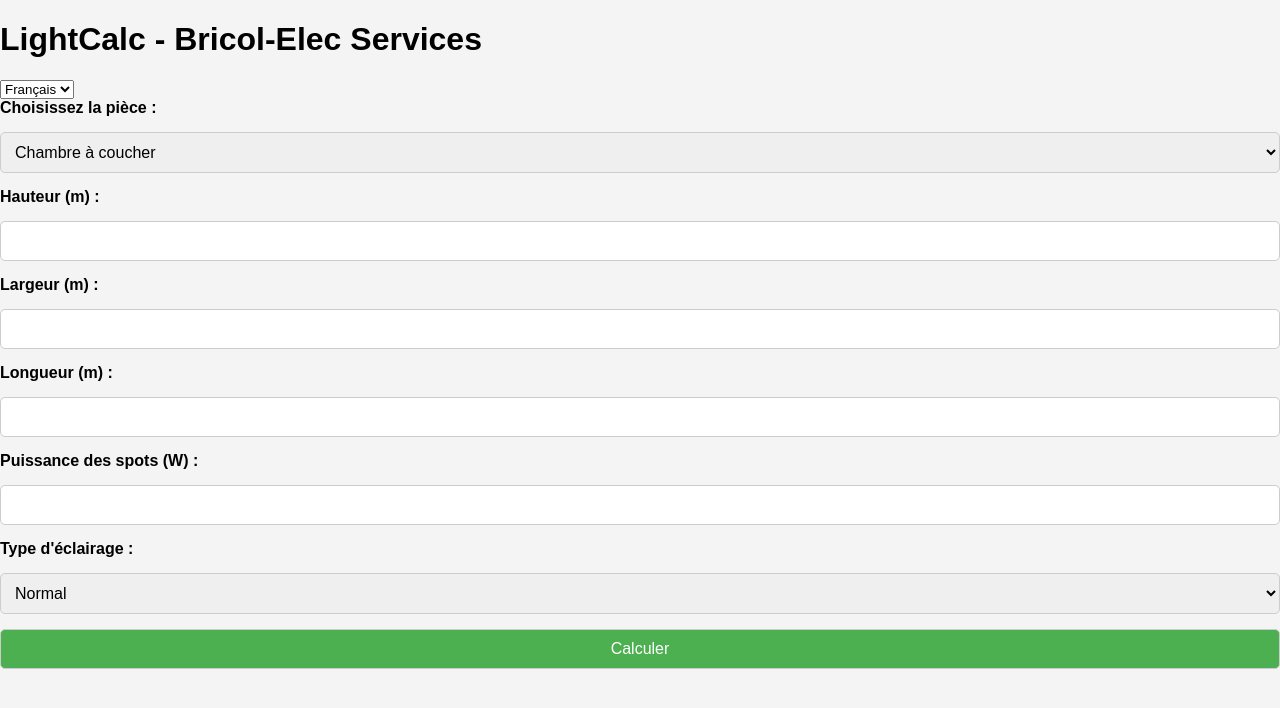
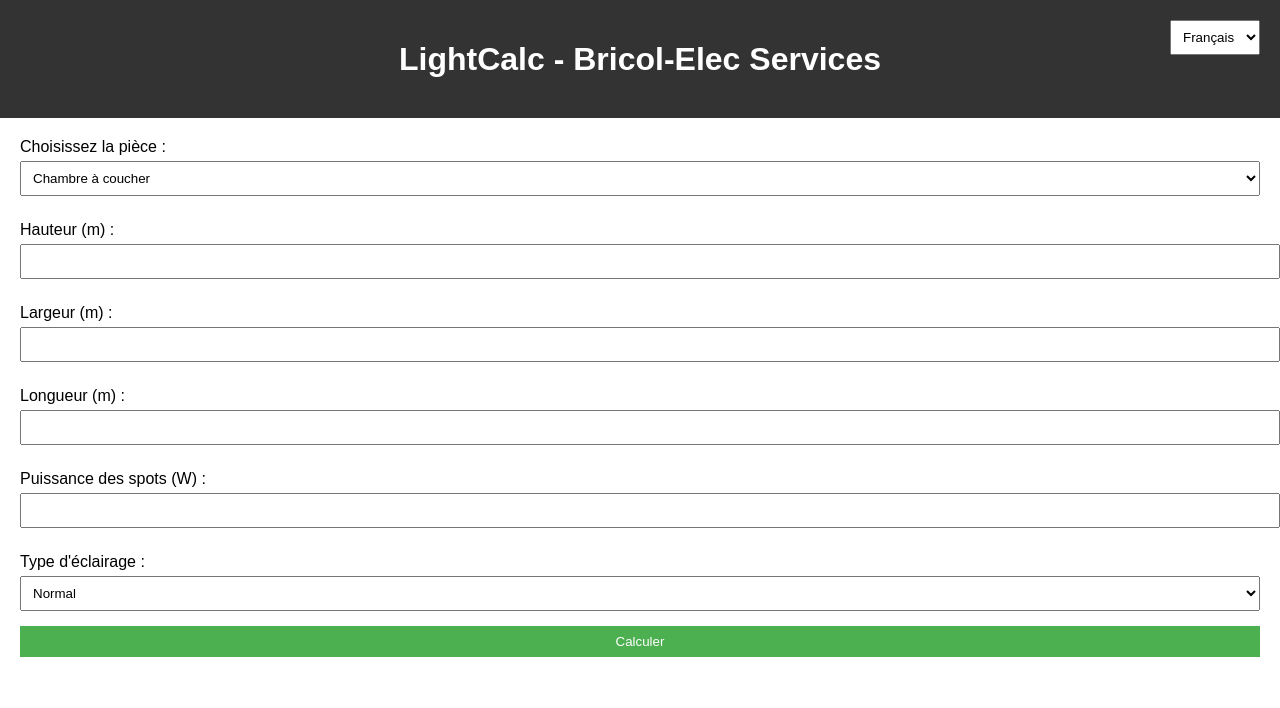
Before and after one commit to aziz-py/Bricol-Elec-Light, a plain HTML site: page index.html in a window 1280 px wide. Drawn offline with Linux system fonts and the light colour scheme.

Commit message:
Update style.css

```diff
--- a/style.css
+++ b/style.css
@@ -2,64 +2,54 @@ body {
     font-family: Arial, sans-serif;
     margin: 0;
     padding: 0;
-  background-color: #f4f4f4;
+    box-sizing: border-box;
 }
 
-header {
+.header {
     background-color: #333;
     color: white;
-  padding: 10px 0;
+    padding: 20px;
     text-align: center;
 }
 
 .language-selector {
-  margin-top: 10px;
-}
-
-main {
-  max-width: 800px;
-  margin: 20px auto;
-  padding: 20px;
-  background-color: white;
-  border-radius: 8px;
-  box-shadow: 0 0 10px rgba(0, 0, 0, 0.1);
-}
-
-h2 {
-  text-align: center;
+    position: absolute;
+    right: 20px;
+    top: 20px;
 }
 
 form {
-  display: flex;
-  flex-direction: column;
-  gap: 15px;
+    margin: 20px;
 }
 
-form label {
-  font-weight: bold;
+label {
+    display: block;
+    margin: 10px 0 5px;
 }
 
-form input, form select, form button {
-  padding: 10px;
-  font-size: 1rem;
-  border: 1px solid #ccc;
-  border-radius: 5px;
+input, select, button {
+    width: 100%;
+    padding: 8px;
+    margin-bottom: 15px;
 }
 
-form button {
+button {
     background-color: #4CAF50;
     color: white;
+    border: none;
     cursor: pointer;
 }
 
-form button:hover {
+button:hover {
     background-color: #45a049;
 }
 
-footer {
-  text-align: center;
-  margin-top: 30px;
-  padding: 10px;
-  background-color: #333;
-  color: white;
+#results {
+    margin: 20px;
+    font-size: 1.2em;
 }
+
+h1 {
+    font-size: 2em;
+    margin-bottom: 20px;
+}
```
Lines whose indentation alone changed are shown as unchanged.
